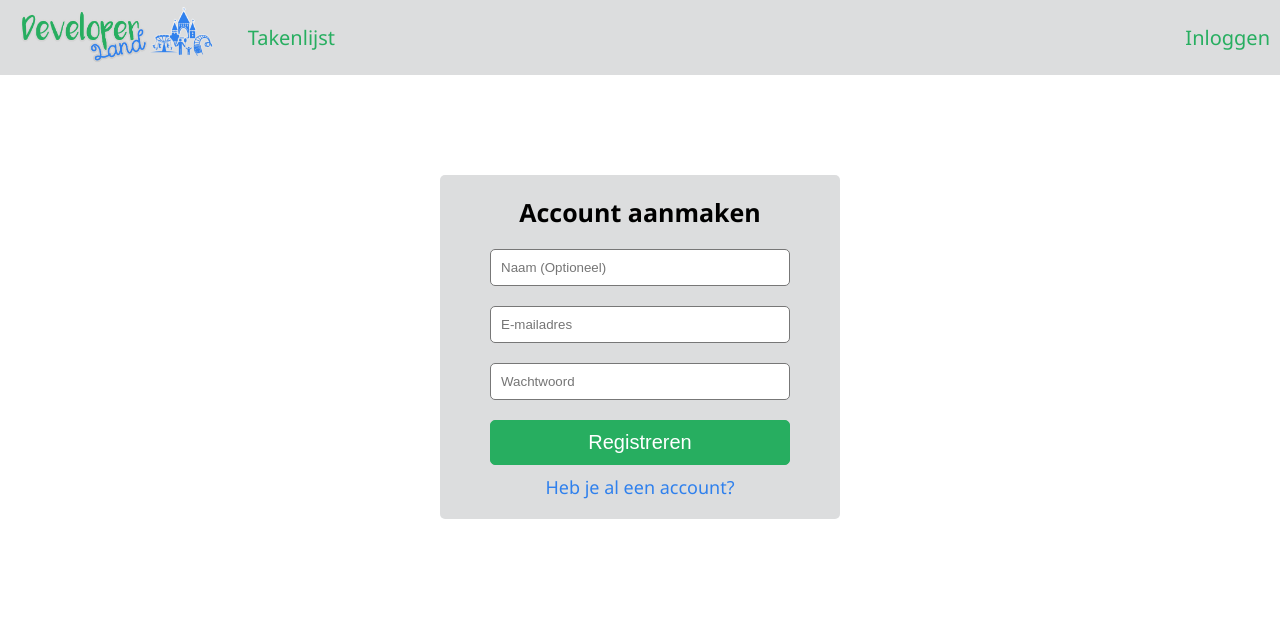
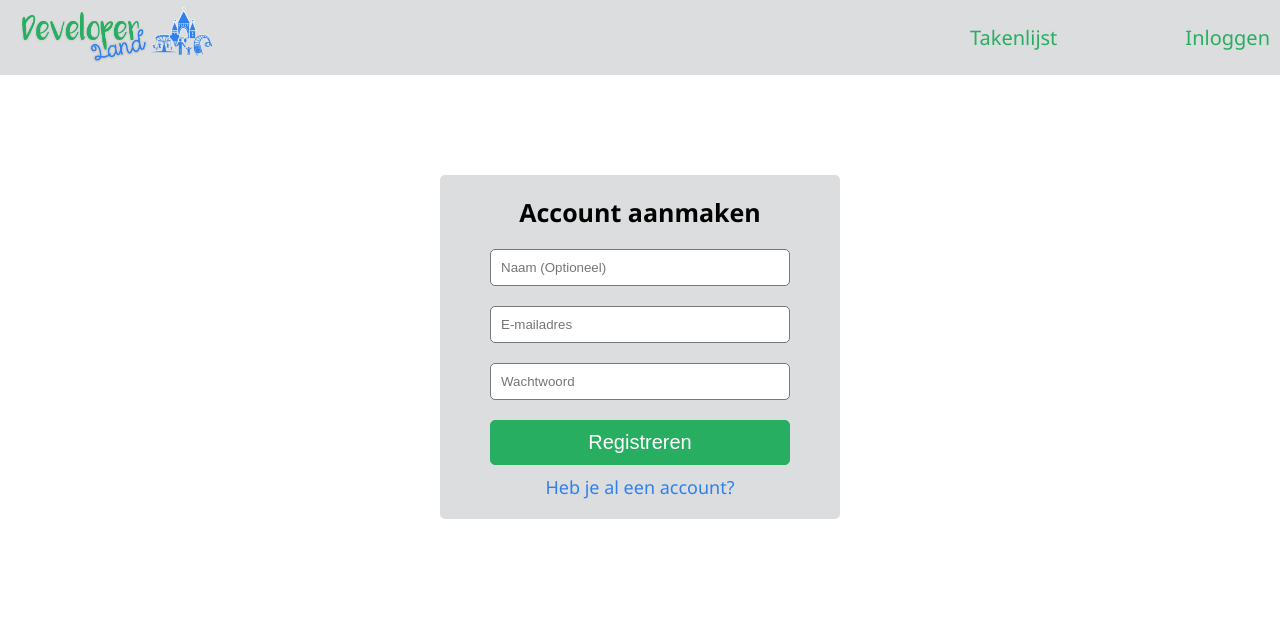
Before and after one commit to JoostHeijmans139/B3-Takenlijst, a PHP site: page /delta/signUp.php in a window 1280 px wide. Shown: the top 618 px of the page. Run offline with PHP 8.4, Linux system fonts and the light colour scheme.

Commit message:
Header knop positionering aangepast

```diff
--- a/header.php
+++ b/header.php
@@ -3,9 +3,13 @@
         <nav>
             <div class="headerLeftContent">
                 <img src="public_html/img/logo-big-v4.png" alt="developer land" class="headerLogo">
+            </div>
+
+            <div class="headerRightContent">
                 <a href="">Takenlijst</a>
+                <a href="login.php">Inloggen</a>
             </div>
-            <a href="login.php">Inloggen</a>
+
         </nav>
     </div>
 </header>
--- a/public_html/css/main.css
+++ b/public_html/css/main.css
@@ -44,9 +44,13 @@ nav {
 
 .headerLeftContent {
     display: flex;
+    align-items: center;
+}
+
+.headerRightContent {
+    display: flex;
     justify-content: space-between;
-    align-items: center;
-    width: 325px;
+    width: 300px;
 }
 
 a {
```
